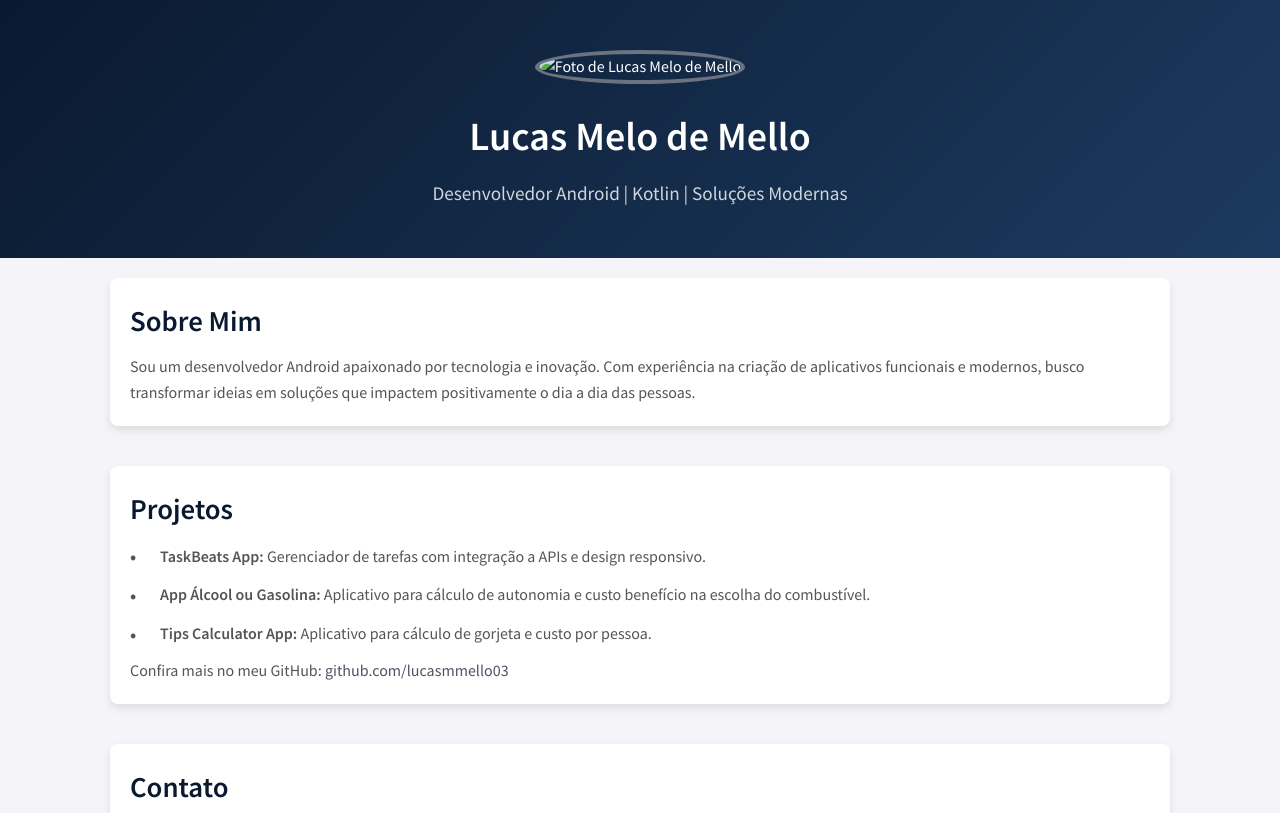
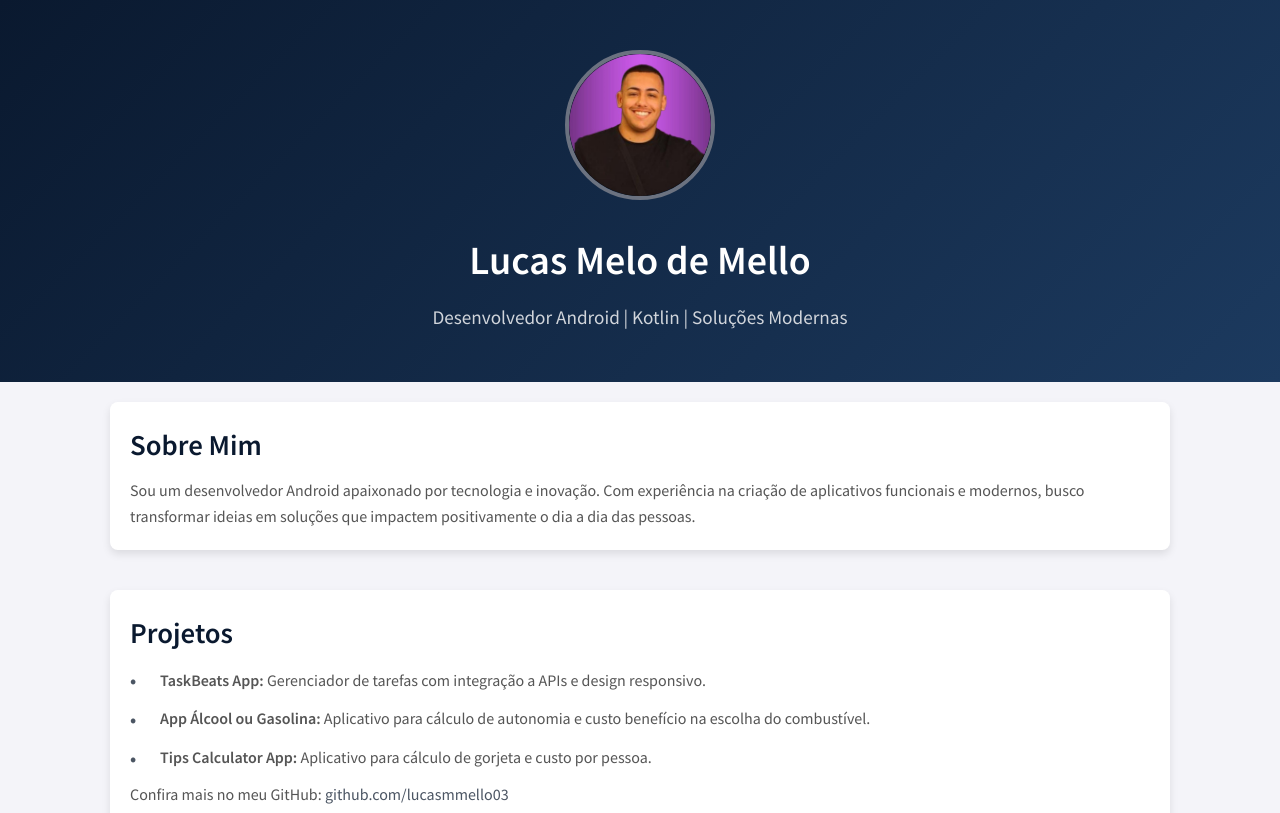
Before and after one commit to lucasmmello03/lucasmmello03.github.io, a plain HTML site: page index.html in a window 1280 px wide. Shown: the top 813 px of the page. Drawn offline with Linux system fonts and the light colour scheme.

Commit message:
add perfil photo in assets folder

```diff
--- a/index.html
+++ b/index.html
@@ -9,7 +9,7 @@
 </head>
 <body>
   <header class="fade-in">
-    <img src="perfil.jpg" alt="Foto de Lucas Melo de Mello">
+    <img src="assets/perfil.jpg" alt="Foto de Lucas Melo de Mello">
     <h1>Lucas Melo de Mello</h1>
     <p>Desenvolvedor Android | Kotlin | Soluções Modernas</p>
   </header>
```
